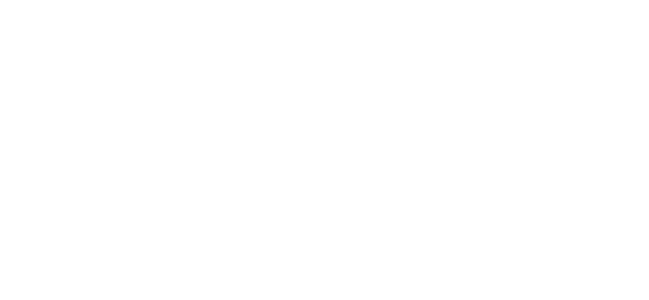
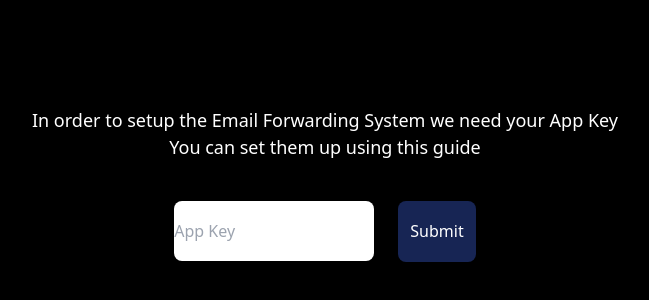
Before and after one commit to EggsyOnCode/batch-email-sender-ts, a React (Vite) app: page /config in a window 1280 px wide. Before the commit this address had no page. Shown: the part 216-516 px from the top of the page, without its empty margins (315-964 px from the left). Built offline with nearby package versions, Linux system fonts and the light colour scheme.

Commit message:
redux added for managing state for app key in auth header for nodemailer

```diff
--- a/package.json
+++ b/package.json
@@ -15,10 +15,13 @@
     "@emotion/styled": "^11.11.0",
     "@mui/icons-material": "^5.14.9",
     "@mui/material": "^5.14.9",
+    "@reduxjs/toolkit": "^1.9.5",
     "dotenv": "^16.3.1",
     "react": "^18.2.0",
     "react-dom": "^18.2.0",
-    "react-router-dom": "^6.16.0"
+    "react-redux": "^8.1.2",
+    "react-router-dom": "^6.16.0",
+    "react-sliding-panel": "^0.0.4"
   },
   "devDependencies": {
     "@types/react": "^18.2.15",
--- a/src/App.tsx
+++ b/src/App.tsx
@@ -2,6 +2,7 @@ import { Routes, Route } from "react-router-dom";
 import "./App.css";
 import Welcome from "./components/Welcome";
 import Dashboard from "./components/Dashboard";
+import Configuration from "./components/Configuration";
 
 function App() {
   return (
@@ -10,6 +11,7 @@ function App() {
         <Routes>
           <Route path="/dashboard" element={<Dashboard />} />
           <Route path="/" element={<Welcome />} />
+          <Route path="/config" element={<Configuration/>} />
         </Routes>
       </div>
     </>
--- /dev/null
+++ b/src/components/Configuration.tsx
@@ -0,0 +1,39 @@
+import React, { useState } from "react";
+import { useAppDispatch } from "../hooks/Redux";
+
+import { setKey } from "../store/redux-slices";
+
+const Configuration: React.FC = () => {
+  const [appkeyFromField, setAppkeyFromField] = useState("");
+  const dispatch = useAppDispatch();
+
+  return (
+    <div className="min-h-screen w-screen bg-black flex flex-col justify-center items-center">
+      <h1 className="text-[18px] text-white font-sans">
+        In order to setup the Email Forwarding System we need your App Key{" "}
+        <br /> You can set them up using this guide{" "}
+        <a href="https://support.google.com/mail/answer/185833?hl=en"></a>
+      </h1>
+      <div className="flex ">
+        <input
+          type="text"
+          className="rounded-lg text-black w-[200px] h-[60px] mt-10"
+          placeholder="App Key"
+          onChange={(e) => {
+            setAppkeyFromField(e.target.value);
+          }}
+        />
+        <button
+          className="text-white p-3 bg-blue-950 rounded-lg h-[61px] mt-10 ml-6"
+          onClick={() => {
+            dispatch(setKey(appkeyFromField.toString()));
+          }}
+        >
+          Submit
+        </button>
+      </div>
+    </div>
+  );
+};
+
+export default Configuration;
--- a/src/components/Dashboard.tsx
+++ b/src/components/Dashboard.tsx
@@ -2,6 +2,7 @@ import { useAuth0 } from "@auth0/auth0-react";
 import React, { useState, useReducer } from "react";
 import { reducer } from "../hooks/useReducer";
 import AddIcon from "@mui/icons-material/Add";
+import { useNavigate } from "react-router-dom";
 
 export interface Email {
   id: number;
@@ -15,6 +16,8 @@ const emails: Email[] = [{ id: 0, to: "", subject: "", email: "" }];
 const Dashboard: React.FC = () => {
   const [count, setCount] = useState(1);
   const { logout, user } = useAuth0(undefined);
+  const navigate = useNavigate();
+  const goToConfig = () => navigate("/config", { replace: true });
   const [state, dispatch] = useReducer(reducer, { emails });
 
   // state handlers
@@ -35,8 +38,8 @@ const Dashboard: React.FC = () => {
   }
 
   return (
-    <div className="min-h-screen w-screen bg-blue-950 flex-col items-center justify-center">
-      <section className="navbar h-[45px] bg-black w-screen flex justify-center">
+    <div className="min-h-screen w-screen bg-black flex-col items-center justify-center">
+      <section className="navbar h-[45px] bg-blue-950 w-screen flex justify-center">
         <img src={user?.picture} alt={user?.name} className="mr-6" />
         <h1 className="text-[18px] text-white pt-3 mr-28">{`Welcome ${user?.name}`}</h1>
         <button
@@ -48,6 +51,9 @@ const Dashboard: React.FC = () => {
       </section>
 
       <section className="counter pt-10 flex justify-center items-center hover:cursor-pointer">
+        <h1 className="text-[14px] text-white mr-6 hover:text-orange-300" onClick={()=>{goToConfig()}}>
+          <i>Learn How to Setup Email Sending feature?</i>
+        </h1>
         <div
           className="bg-yellow-400 w-fit p-2 rounded-2xl"
           onClick={() => handleCount("+")}
@@ -56,10 +62,10 @@ const Dashboard: React.FC = () => {
           <h1>New Email</h1>
         </div>
       </section>
-      <section className="pt-10 grid grid-cols-1 col-start-2 md:grid-cols-2 lg:grid-cols-3 gap-4">
+      <section className="pt-10 grid grid-cols-1 col-start-2 md:grid-cols-2 lg:grid-cols-3 gap-4 text-white">
         {state.emails.map((obj, index) => {
           return (
-            <div className="m-3 flex flex-col justify-center items-center bg-yellow-600 from-slate-500 to-yellow-400 rounded-lg p-4">
+            <div className="m-3 flex flex-col justify-center items-center bg-[#758C73] rounded-lg p-4">
               <input
                 type="text"
                 placeholder="To:"
@@ -72,7 +78,7 @@ const Dashboard: React.FC = () => {
               />
               <input
                 placeholder="Message:"
-                className="bg-white text-black h-[200px] w-[360px] md:w-[400px] lg:w-[450px] rounded-md"
+                className="bg-white text-black h-[200px] w-[340px] md:w-[400px] lg:w-[450px] rounded-md"
               />
               <div className="flex flex-row mt-2">
                 <button className="mr-40 bg-green-800 rounded-xl p-2">
@@ -92,6 +98,7 @@ const Dashboard: React.FC = () => {
           );
         })}
       </section>
+
     </div>
   );
 };
--- /dev/null
+++ b/src/hooks/Redux.ts
@@ -0,0 +1,6 @@
+import { TypedUseSelectorHook, useDispatch, useSelector } from "react-redux";
+import type { RootState, AppDispatch } from "../store/store";
+
+// Use throughout your app instead of plain `useDispatch` and `useSelector`
+export const useAppDispatch: () => AppDispatch = useDispatch;
+export const useAppSelector: TypedUseSelectorHook<RootState> = useSelector;
--- a/src/main.tsx
+++ b/src/main.tsx
@@ -1,6 +1,8 @@
 import React from "react";
 import ReactDOM from "react-dom/client";
 import App from "./App.tsx";
+import {store} from './store/store.ts'
+import { Provider } from "react-redux";
 import "./index.css";
 import { BrowserRouter } from "react-router-dom";
 import Auth0ProviderWithHistory from "./auth/auth0-provider-with-history.jsx";
@@ -9,7 +11,9 @@ ReactDOM.createRoot(document.getElementById("root")!).render(
   <React.StrictMode>
     <BrowserRouter>
       <Auth0ProviderWithHistory>
+        <Provider store={store}>
         <App />
+        </Provider>
       </Auth0ProviderWithHistory>
     </BrowserRouter>
   </React.StrictMode>
--- /dev/null
+++ b/src/store/redux-slices.ts
@@ -0,0 +1,29 @@
+import { PayloadAction, createSlice } from "@reduxjs/toolkit";
+import { RootState } from "./store";
+
+// Define a type for the slice state
+interface keyState {
+  value: string
+}
+
+// Define the initial state using that type
+const initialState: keyState = {
+  value: '',
+}
+
+export const keySlice = createSlice({
+  name: "appkey",
+  initialState,
+  reducers: {
+    setKey: (state,action:PayloadAction<string>) => {
+      state.value = action.payload;
+    },
+
+  },
+});
+
+// Action creators are generated for each case reducer function
+export const { setKey } = keySlice.actions;
+
+export const selectkey = (state: RootState) => state.keySlice.value;
+export default keySlice.reducer;
--- /dev/null
+++ b/src/store/store.ts
@@ -0,0 +1,14 @@
+import { configureStore } from "@reduxjs/toolkit";
+import keySliceReducer from "./redux-slices";
+
+
+export const store = configureStore({
+  reducer: {
+    keySlice: keySliceReducer
+  },
+});
+
+// Infer the `RootState` and `AppDispatch` types from the store itself
+export type RootState = ReturnType<typeof store.getState>;
+// Inferred type: {posts: PostsState, comments: CommentsState, users: UsersState}
+export type AppDispatch = typeof store.dispatch;
```
Also changed, not shown: 1 other file (tests, documents, lock files or other folders).
